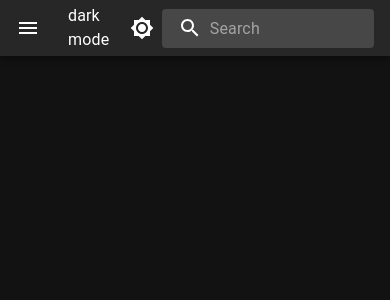
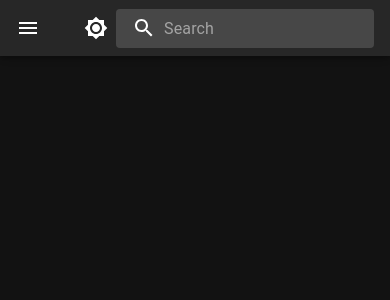
Before and after one commit to AlexGrama22/PWLab6, a React (Create React App) app: page / in a window 390 px wide. Shown: the top 300 px of the page. Built offline with nearby package versions, Linux system fonts and the light colour scheme.

Commit message:
mobile fix

```diff
--- a/src/components/Header.js
+++ b/src/components/Header.js
@@ -15,6 +15,7 @@ import Brightness7Icon from '@mui/icons-material/Brightness7';
 import Drawer from './Drawer';
 import { BrowserRouter as Router } from 'react-router-dom';
 import { useLocation } from 'react-router-dom';
+import Hidden from '@mui/material/Hidden';
 
 const Search = styled('form')(({ theme }) => ({
   position: 'relative',
@@ -89,7 +90,9 @@ export default function SearchAppBar({ onSubmit, toggleTheme, handleToggleTheme
             MUI
           </Typography>
           {/* <ColorSwich onPress={toggleTheme} handleChangeColor={handleToggleTheme} /> */}
-          {theme.palette.mode} mode
+          <Hidden smDown>
+            <div>{theme.palette.mode} mode </div>
+        </Hidden>
           <IconButton sx={{ ml: 1 }} onClick={handleToggleTheme} color="inherit">
             {theme.palette.mode === 'dark' ? <Brightness7Icon /> : <Brightness4Icon />}
           </IconButton>
```
